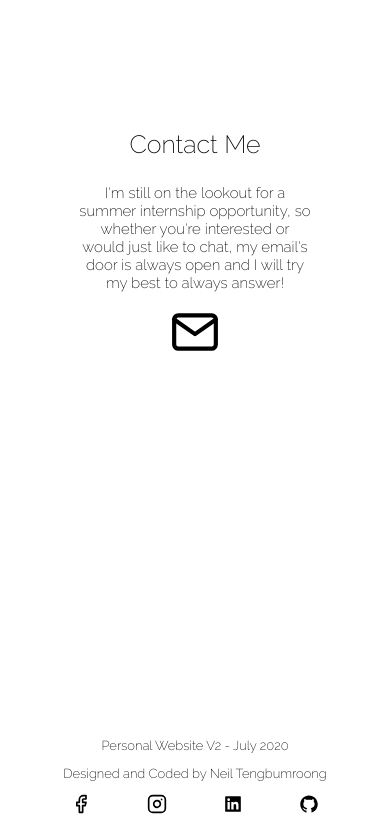
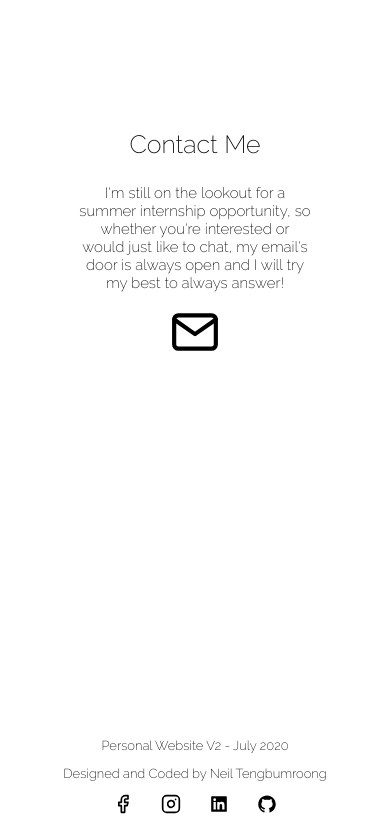
Before and after one commit to neiltengbumroong/portfolio-v2, a React (Create React App) app: page / in a window 390 px wide. Shown: the part 6211-7049 px from the top of the page. Built offline with nearby package versions, Linux system fonts and the light colour scheme.

Commit message:
tweaked some padding

```diff
--- a/src/css/footer.css
+++ b/src/css/footer.css
@@ -4,7 +4,7 @@
   }
 
   a.social-link {
-    padding: 5%;
+    padding: 3%;
   }
 }
 
@@ -21,7 +21,7 @@
 }
 
 .social-icon {
-  padding: 3%;
+  padding: 1%;
 }
 
 .social-icon:hover {
--- a/src/css/main.css
+++ b/src/css/main.css
@@ -8,6 +8,7 @@ html, body {
 @media screen and (max-width: 800px) {
   div.background-wrapper {
     min-height: 100vh;
+    padding-bottom: 0;
   }
   strong.name-tag {
     font-size: 30px;
@@ -45,6 +46,7 @@ html, body {
   background-attachment: fixed;
   background-position: center;
   min-height: 100vh;
+  padding-bottom: 10%;
 }
 
 
```
